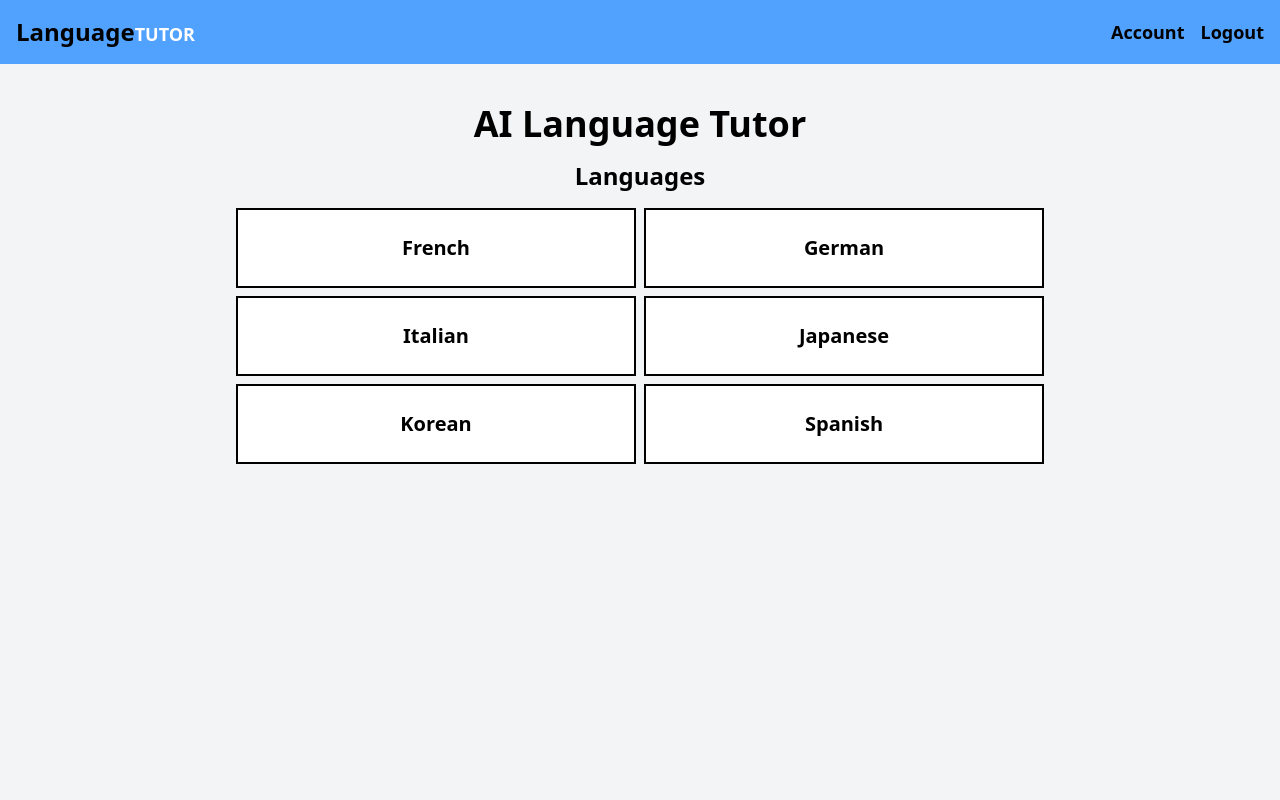
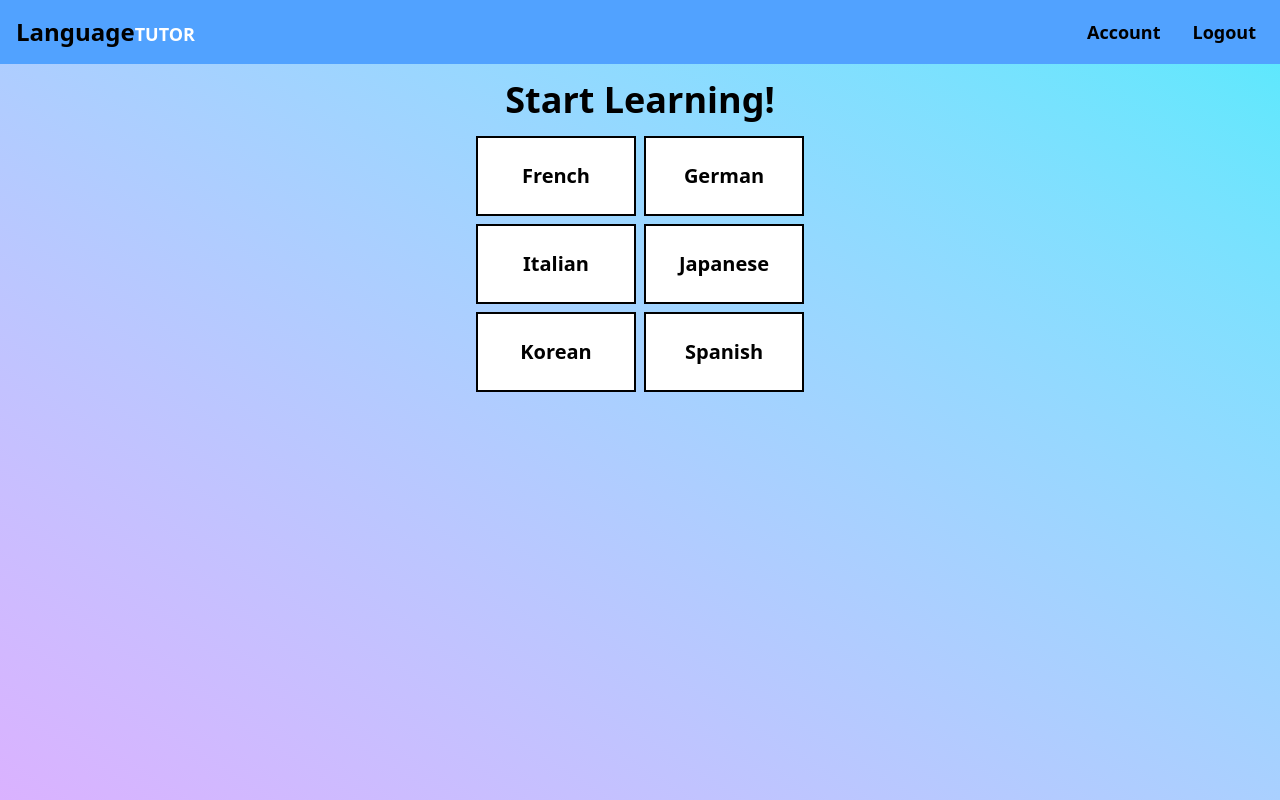
Before and after one commit to sam-davi/ai_language_tutor, a Django app: page /chat/ in a window 1280 px wide. Run offline with Django 5.2, Linux system fonts and the light colour scheme; the visitor is signed in with stand-in values (Sample User, id 1).

Commit message:
add: landing page

```diff
--- a/ai_tutor/urls.py
+++ b/ai_tutor/urls.py
@@ -17,10 +17,11 @@ Including another URLconf
 
 from django.contrib import admin
 from django.urls import path, include
-from dashboard.views import profile
+from dashboard.views import profile, index
 
 
 urlpatterns = [
+    path("", index, name="index"),
     path("admin/", admin.site.urls),
     path("accounts/", include("allauth.urls")),
     path("accounts/profile/", profile, name="profile"),
--- a/chat/templates/chat/index.html
+++ b/chat/templates/chat/index.html
@@ -3,13 +3,12 @@
     AI Language Tutor
 {% endblock title %}
 {% block content %}
-    <h1 class="text-4xl font-bold">AI Language Tutor</h1>
-    <h3 class="text-2xl font-bold">Languages</h3>
+    <h1 class="text-4xl font-bold">Start Learning!</h1>
     <ul class="grid grid-cols-2 gap-2">
         {% for language in languages %}
             <li>
                 <a href="{% url 'room' language.0 %}">
-                    <div class="w-100 h-20 text-center content-center border-2 text-xl font-bold bg-white hover:bg-blue-600 hover:text-white">
+                    <div class="max-w-100 min-w-40 h-20 text-center content-center border-2 text-xl font-bold bg-white hover:bg-blue-600 hover:text-white">
                         {{ language.0 }}
                     </div>
                 </a>
--- a/dashboard/templates/dashboard/profile.html
+++ b/dashboard/templates/dashboard/profile.html
@@ -7,21 +7,21 @@
     <ul class="flex flex-col gap-2">
         <li>
             <a href="{% url 'chat' %}">
-                <div class="w-100 h-20 text-center content-center border-2 text-xl font-bold bg-white hover:bg-blue-600 hover:text-white">
+                <div class="max-w-100 px-20 h-20 text-center content-center border-2 text-xl font-bold bg-white hover:bg-blue-600 hover:text-white">
                     Start Learning
                 </div>
             </a>
         </li>
         <li>
             <a href="{% url 'account_email' %}">
-                <div class="w-100 h-20 text-center content-center border-2 text-xl font-bold bg-white hover:bg-blue-600 hover:text-white">
+                <div class="max-w-100 px-20 h-20 text-center content-center border-2 text-xl font-bold bg-white hover:bg-blue-600 hover:text-white">
                     Manage Accounts
                 </div>
             </a>
         </li>
         <li>
             <a href="{% url 'account_logout' %}">
-                <div class="w-100 h-20 text-center content-center border-2 text-xl font-bold bg-white hover:bg-blue-600 hover:text-white">
+                <div class="max-w-100 px-20 h-20 text-center content-center border-2 text-xl font-bold bg-white hover:bg-blue-600 hover:text-white">
                     Logout
                 </div>
             </a>
--- a/dashboard/views.py
+++ b/dashboard/views.py
@@ -1,4 +1,8 @@
 from django.shortcuts import render
+
+
+def index(request):
+    return render(request, "dashboard/index.html")
 
 
 def profile(request):
--- a/static/css/output.css
+++ b/static/css/output.css
@@ -6,9 +6,11 @@
       "Segoe UI Emoji", "Segoe UI Symbol", "Noto Color Emoji";
     --font-mono: ui-monospace, SFMono-Regular, Menlo, Monaco, Consolas, "Liberation Mono",
       "Courier New", monospace;
+    --color-cyan-300: oklch(0.865 0.127 207.078);
     --color-blue-400: oklch(0.707 0.165 254.624);
+    --color-blue-500: oklch(0.623 0.214 259.815);
     --color-blue-600: oklch(0.546 0.245 262.881);
-    --color-gray-100: oklch(0.967 0.003 264.542);
+    --color-purple-300: oklch(0.827 0.119 306.383);
     --color-white: #fff;
     --spacing: 0.25rem;
     --container-5xl: 64rem;
@@ -18,8 +20,14 @@
     --text-xl--line-height: calc(1.75 / 1.25);
     --text-2xl: 1.5rem;
     --text-2xl--line-height: calc(2 / 1.5);
+    --text-3xl: 1.875rem;
+    --text-3xl--line-height: calc(2.25 / 1.875);
     --text-4xl: 2.25rem;
     --text-4xl--line-height: calc(2.5 / 2.25);
+    --text-7xl: 4.5rem;
+    --text-7xl--line-height: 1;
+    --text-8xl: 6rem;
+    --text-8xl--line-height: 1;
     --font-weight-bold: 700;
     --radius-xl: 0.75rem;
     --default-font-family: var(--font-sans);
@@ -178,11 +186,23 @@
   }
 }
 @layer utilities {
+  .absolute {
+    position: absolute;
+  }
+  .relative {
+    position: relative;
+  }
   .static {
     position: static;
   }
-  .m-10 {
-    margin: calc(var(--spacing) * 10);
+  .top-0 {
+    top: calc(var(--spacing) * 0);
+  }
+  .left-0 {
+    left: calc(var(--spacing) * 0);
+  }
+  .my-auto {
+    margin-block: auto;
   }
   .mr-20 {
     margin-right: calc(var(--spacing) * 20);
@@ -202,11 +222,11 @@
   .h-20 {
     height: calc(var(--spacing) * 20);
   }
-  .max-h-\[58vh\] {
-    max-height: 58vh;
+  .h-full {
+    height: 100%;
   }
-  .w-100 {
-    width: calc(var(--spacing) * 100);
+  .h-screen {
+    height: 100vh;
   }
   .w-full {
     width: 100%;
@@ -214,8 +234,14 @@
   .max-w-5xl {
     max-width: var(--container-5xl);
   }
+  .max-w-100 {
+    max-width: calc(var(--spacing) * 100);
+  }
   .min-w-30 {
     min-width: calc(var(--spacing) * 30);
+  }
+  .min-w-40 {
+    min-width: calc(var(--spacing) * 40);
   }
   .grid-cols-2 {
     grid-template-columns: repeat(2, minmax(0, 1fr));
@@ -247,8 +273,14 @@
   .self-start {
     align-self: flex-start;
   }
-  .overflow-scroll {
-    overflow: scroll;
+  .overflow-y-scroll {
+    overflow-y: scroll;
+  }
+  .scroll-smooth {
+    scroll-behavior: smooth;
+  }
+  .rounded {
+    border-radius: 0.25rem;
   }
   .rounded-xl {
     border-radius: var(--radius-xl);
@@ -263,11 +295,20 @@
   .bg-blue-600 {
     background-color: var(--color-blue-600);
   }
-  .bg-gray-100 {
-    background-color: var(--color-gray-100);
-  }
   .bg-white {
     background-color: var(--color-white);
+  }
+  .bg-linear-to-bl {
+    --tw-gradient-position: to bottom left in oklab;
+    background-image: linear-gradient(var(--tw-gradient-stops));
+  }
+  .from-cyan-300 {
+    --tw-gradient-from: var(--color-cyan-300);
+    --tw-gradient-stops: var(--tw-gradient-via-stops, var(--tw-gradient-position), var(--tw-gradient-from) var(--tw-gradient-from-position), var(--tw-gradient-to) var(--tw-gradient-to-position));
+  }
+  .to-purple-300 {
+    --tw-gradient-to: var(--color-purple-300);
+    --tw-gradient-stops: var(--tw-gradient-via-stops, var(--tw-gradient-position), var(--tw-gradient-from) var(--tw-gradient-from-position), var(--tw-gradient-to) var(--tw-gradient-to-position));
   }
   .p-2 {
     padding: calc(var(--spacing) * 2);
@@ -275,12 +316,28 @@
   .p-4 {
     padding: calc(var(--spacing) * 4);
   }
+  .px-4 {
+    padding-inline: calc(var(--spacing) * 4);
+  }
+  .px-20 {
+    padding-inline: calc(var(--spacing) * 20);
+  }
+  .pt-20 {
+    padding-top: calc(var(--spacing) * 20);
+  }
+  .pb-4 {
+    padding-bottom: calc(var(--spacing) * 4);
+  }
   .text-center {
     text-align: center;
   }
   .text-2xl {
     font-size: var(--text-2xl);
     line-height: var(--tw-leading, var(--text-2xl--line-height));
+  }
+  .text-3xl {
+    font-size: var(--text-3xl);
+    line-height: var(--tw-leading, var(--text-3xl--line-height));
   }
   .text-4xl {
     font-size: var(--text-4xl);
@@ -298,6 +355,9 @@
     --tw-font-weight: var(--font-weight-bold);
     font-weight: var(--font-weight-bold);
   }
+  .text-blue-600 {
+    color: var(--color-blue-600);
+  }
   .text-white {
     color: var(--color-white);
   }
@@ -305,6 +365,13 @@
     &:hover {
       @media (hover: hover) {
         cursor: pointer;
+      }
+    }
+  }
+  .hover\:bg-blue-500 {
+    &:hover {
+      @media (hover: hover) {
+        background-color: var(--color-blue-500);
       }
     }
   }
@@ -322,12 +389,66 @@
       }
     }
   }
+  .lg\:text-7xl {
+    @media (width >= 64rem) {
+      font-size: var(--text-7xl);
+      line-height: var(--tw-leading, var(--text-7xl--line-height));
+    }
+  }
+  .lg\:text-8xl {
+    @media (width >= 64rem) {
+      font-size: var(--text-8xl);
+      line-height: var(--tw-leading, var(--text-8xl--line-height));
+    }
+  }
 }
 @property --tw-border-style {
   syntax: "*";
   inherits: false;
   initial-value: solid;
 }
+@property --tw-gradient-position {
+  syntax: "*";
+  inherits: false;
+}
+@property --tw-gradient-from {
+  syntax: "<color>";
+  inherits: false;
+  initial-value: #0000;
+}
+@property --tw-gradient-via {
+  syntax: "<color>";
+  inherits: false;
+  initial-value: #0000;
+}
+@property --tw-gradient-to {
+  syntax: "<color>";
+  inherits: false;
+  initial-value: #0000;
+}
+@property --tw-gradient-stops {
+  syntax: "*";
+  inherits: false;
+}
+@property --tw-gradient-via-stops {
+  syntax: "*";
+  inherits: false;
+}
+@property --tw-gradient-from-position {
+  syntax: "<length-percentage>";
+  inherits: false;
+  initial-value: 0%;
+}
+@property --tw-gradient-via-position {
+  syntax: "<length-percentage>";
+  inherits: false;
+  initial-value: 50%;
+}
+@property --tw-gradient-to-position {
+  syntax: "<length-percentage>";
+  inherits: false;
+  initial-value: 100%;
+}
 @property --tw-font-weight {
   syntax: "*";
   inherits: false;
--- a/templates/base.html
+++ b/templates/base.html
@@ -14,23 +14,25 @@
             {% endblock title %}
         </title>
     </head>
-    <body class="w-full bg-gray-100">
-        <nav class="flex justify-between items-center p-4 bg-blue-400">
+    <body>
+        <div class="relative h-screen w-full bg-linear-to-bl from-cyan-300 to-purple-300">
+            <nav class="absolute top-0 left-0 w-full flex justify-between items-center p-4 bg-blue-400">
                 <a href="{% url 'chat' %}">
                     <span class="text-2xl font-bold">Language</span><span class="text-lg font-bold text-white">TUTOR</span>
                 </a>
                 {% if user.is_authenticated %}
                     <div class="flex gap-4">
-                    <a href="{% url 'profile' %}"><span class="text-lg font-bold">Account</span></a>
-                    <a href="{% url 'account_logout' %}"><span class="text-lg font-bold">Logout</span></a>
+                        <a href="{% url 'profile' %}"><span class="text-lg font-bold hover:bg-blue-500 p-2 rounded">Account</span></a>
+                        <a href="{% url 'account_logout' %}"><span class="text-lg font-bold hover:bg-blue-500 p-2 rounded">Logout</span></a>
                     </div>
                 {% else %}
-                <a href="{% url 'account_login' %}">Login</a>
+                    <a href="{% url 'account_login' %}"><span class="text-lg font-bold hover:bg-blue-500 p-2 rounded">Login</span></a>
                 {% endif %}
             </nav>
-        <div class="flex flex-col items-center gap-4 m-10">
+            <div class="h-full flex flex-col items-center gap-4 pt-20 px-4 pb-4">
                 {% block content %}
                 {% endblock content %}
             </div>
+        </div>
     </body>
 </html>
```
Also changed, not shown: dashboard/templates/dashboard/index.html (added, +9 -0 lines). Lines whose indentation alone changed are shown as unchanged.
